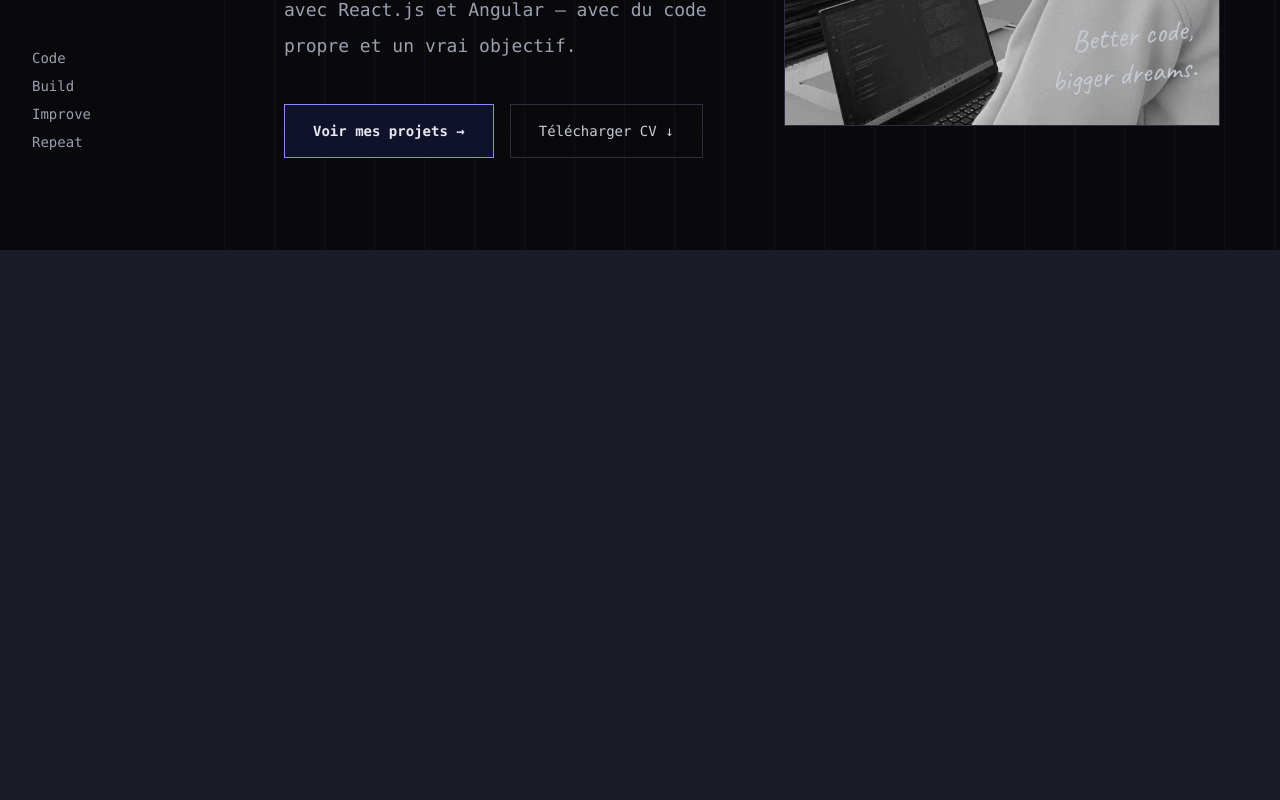
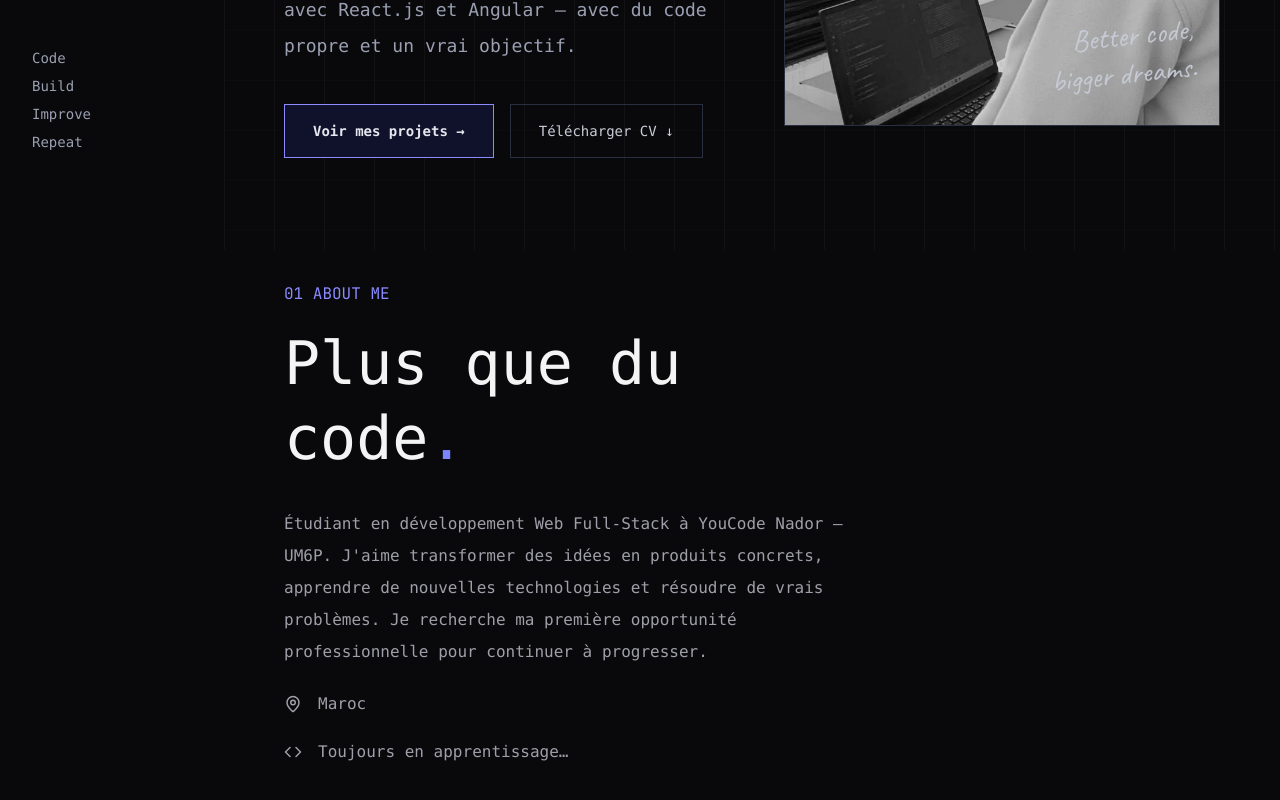
Before and after one commit to wassim-rifi-dev/portfolio, a Next.js app: page / in a window 1280 px wide. Shown: the part 616-1416 px from the top of the page. Before the commit the page ends 866 px from the top, so only its background shows below. Built offline with nearby package versions, Linux system fonts and the light colour scheme.

Commit message:
feat: implement AboutMe section with personal details and styling

```diff
--- a/src/components/sections/AboutMe.tsx
+++ b/src/components/sections/AboutMe.tsx
@@ -1,5 +1,37 @@
+import { jetbrainsMono } from "@/app/fonts";
+import { Code, MapPin } from "lucide-react";
+
 export default function AboutMe() {
     return (
-        <section></section>
+        <section className={`relative px-5 pt-4 pb-16 sm:px-8 lg:px-10 lg:pt-8 lg:pb-23 xl:px-15 ` + jetbrainsMono.className}>
+            <p className="text-[#8B8AFF]">01  ABOUT ME</p>
+
+            <div className="mt-5">
+                <div className="max-w-xl font-mono">
+                    <h2 className="text-5xl md:text-6xl font-medium leading-tight text-zinc-100">
+                        Plus que du code<span className="text-indigo-400">.</span>
+                    </h2>
+
+                    <p className="mt-8 text-base leading-8 text-zinc-400">
+                        Étudiant en développement Web Full-Stack à YouCode Nador — UM6P. J'aime transformer des idées en produits concrets, apprendre de nouvelles technologies et résoudre de vrais problèmes. Je recherche ma première opportunité professionnelle pour continuer à progresser.
+                    </p>
+
+                    <div className="mt-6 flex items-center gap-4 text-zinc-400">
+                        <MapPin size={18} />
+                        <span>Maroc</span>
+                    </div>
+
+                    <div className="mt-6 flex items-center gap-4 text-zinc-400">
+                        <Code size={18} />
+                        <span>Toujours en apprentissage…</span>
+                    </div>
+                </div>
+
+                <div>
+                    <div></div>
+                    <div></div>
+                </div>
+            </div>
+        </section>
     )
 }
```
